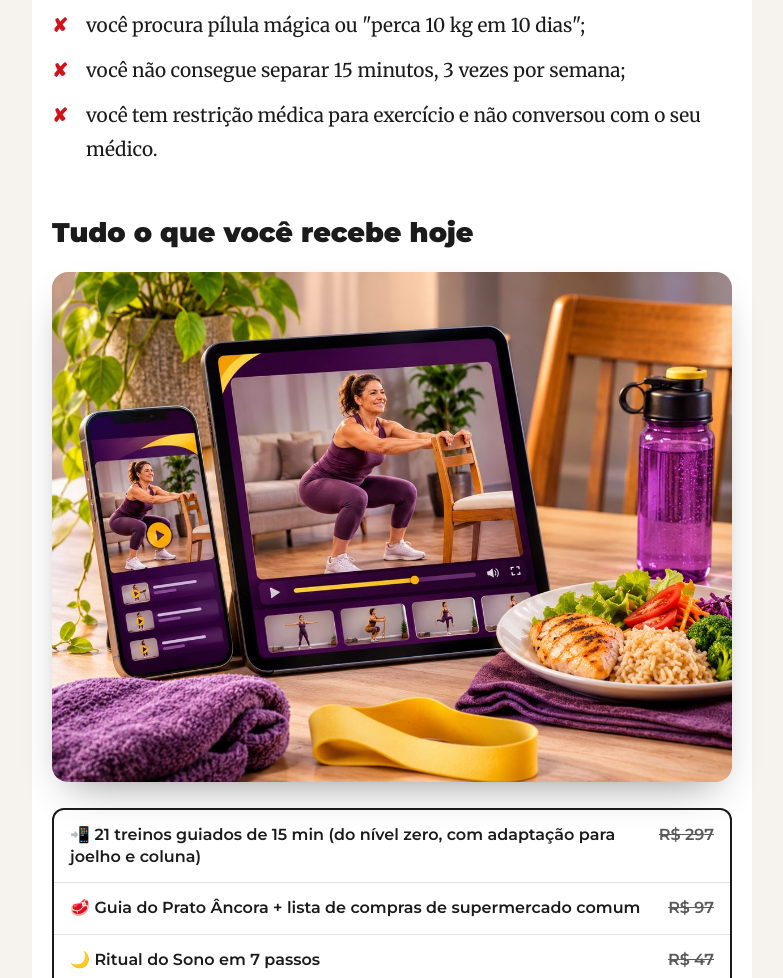
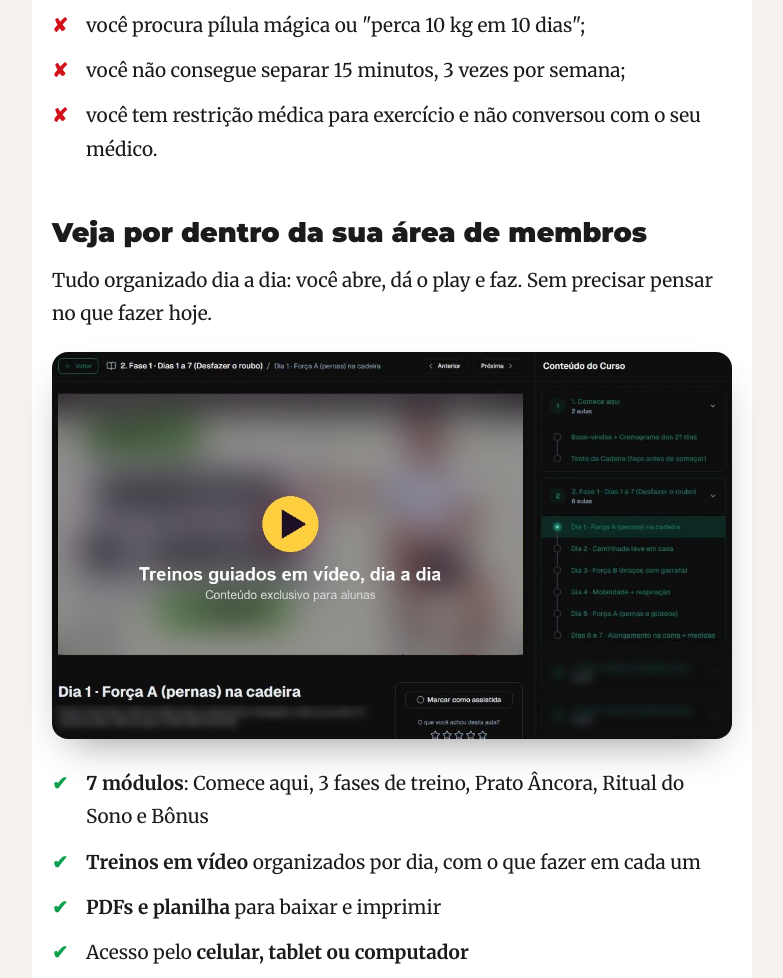
Before and after one commit to lvpcompany/ancora-15, a plain HTML site: page index.html in a window 1280 px wide. Shown: the part 4960-5938 px from the top of the page, without its empty margins (248-1031 px from the left). Drawn offline with Linux system fonts and the light colour scheme.

Commit message:
Add files via upload

```diff
--- a/index.html
+++ b/index.html
@@ -148,10 +148,14 @@ h1 em,.red{background:linear-gradient(90deg,var(--red),#ff5a3c);-webkit-backgrou
 <li>você tem restrição médica para exercício e não conversou com o seu médico.</li>
 </ul>
 
+<h2 class="rv">Veja por dentro da sua área de membros</h2>
+<p class="rv">Tudo organizado dia a dia: você abre, dá o play e faz. Sem precisar pensar no que fazer hoje.</p>
+<img class="sec-img rv" src="lp-area-membros.jpg" alt="Prévia da área de membros do Programa Âncora 15 com a lista de aulas por fase" loading="lazy" width="1128" height="642">
+<ul class="rv check"><li><b>7 módulos</b>: Comece aqui, 3 fases de treino, Prato Âncora, Ritual do Sono e Bônus</li><li><b>Treinos em vídeo</b> organizados por dia, com o que fazer em cada um</li><li><b>PDFs e planilha</b> para baixar e imprimir</li><li>Acesso pelo <b>celular, tablet ou computador</b></li></ul>
 <h2 class="rv">Tudo o que você recebe hoje</h2>
 <img class="sec-img rv" src="lp-produto.jpg" alt="Programa Âncora 15 no celular e no tablet, com cadeira, garrafa de água e prato saudável" loading="lazy" width="1200" height="900">
 <div class="rv stack">
-<div><span>📲 21 treinos guiados de 15 min (do nível zero, com adaptação para joelho e coluna)</span><span>R$ 297</span></div>
+<div><span>📲 Cronograma de 21 dias com treinos guiados em vídeo (do nível zero, com adaptações para joelho e coluna)</span><span>R$ 297</span></div>
 <div><span>🥩 Guia do Prato Âncora + lista de compras de supermercado comum</span><span>R$ 97</span></div>
 <div><span>🌙 Ritual do Sono em 7 passos</span><span>R$ 47</span></div>
 <div><span>💬 Grupo de acompanhamento no WhatsApp por 21 dias</span><span>R$ 197</span></div>
```
Also changed, not shown: lp-area-membros.jpg (added).
